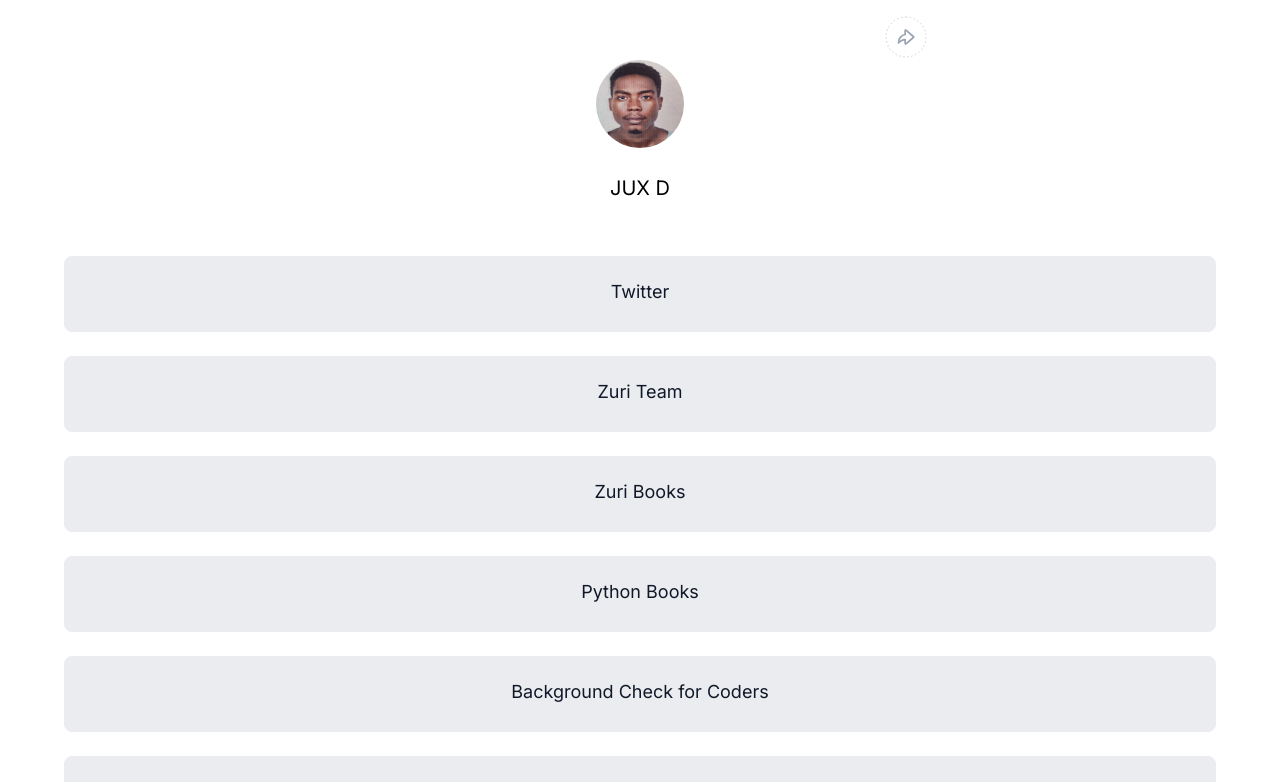
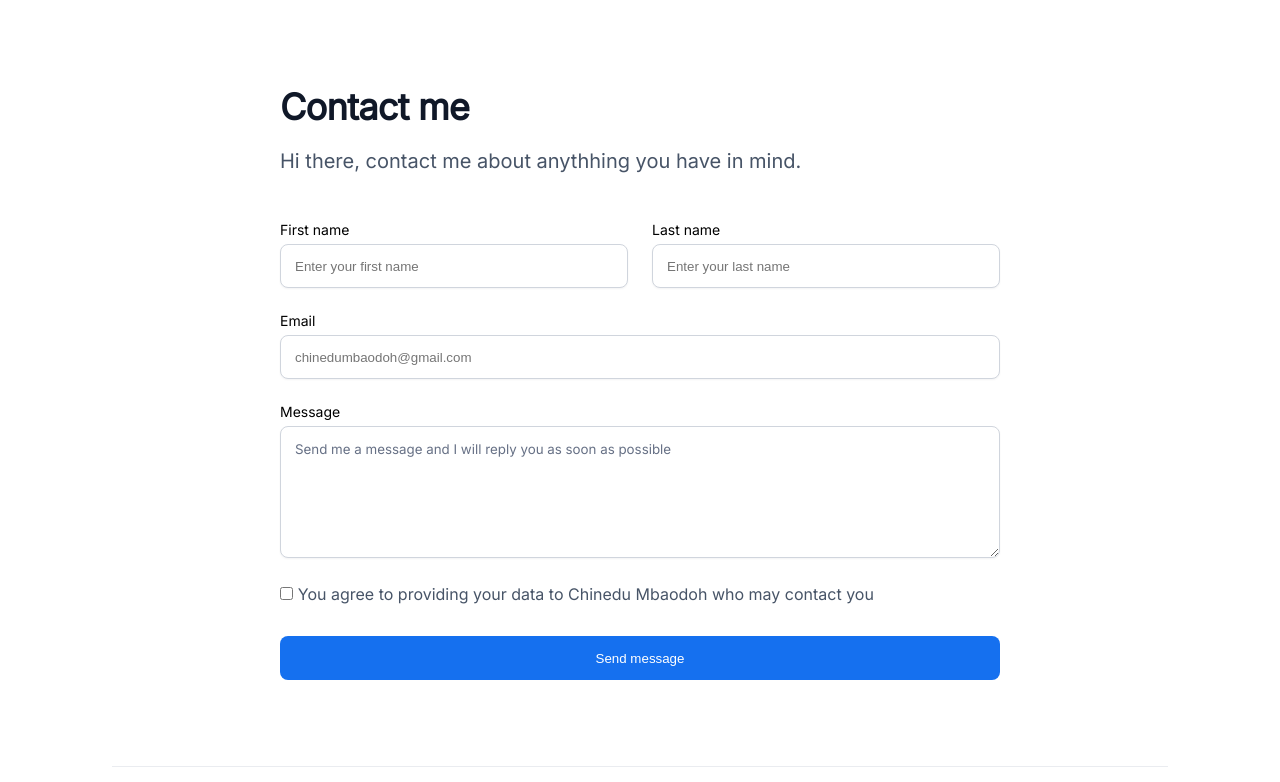
Before and after one commit to nitoC/zuriFirst, a React (Create React App) app: page /contact in a window 1280 px wide. Shown: the top 782 px of the page. Built offline with nearby package versions, Linux system fonts and the light colour scheme.

Commit message:
feat(styles): add contact styles

```diff
--- a/package.json
+++ b/package.json
@@ -10,6 +10,8 @@
     "react-dom": "^18.2.0",
     "react-router-dom": "^6.4.3",
     "react-scripts": "5.0.1",
+    "sass": "^1.55.0",
+    "scss": "^0.2.4",
     "web-vitals": "^2.1.4"
   },
   "scripts": {
--- /dev/null
+++ b/src/App.js
@@ -0,0 +1,21 @@
+import React from 'react';
+import Home from './components/Home';
+import Contact from './components/Contact';
+import {
+    BrowserRouter as Router,
+    Routes,
+    Route
+  } from "react-router-dom";
+
+function App() {
+    return (
+        <Router>
+            <Routes>
+            <Route path='/' element = {<Home/>}/>
+            <Route  path='/contact' element = {<Contact/>}/>
+            </Routes>
+        </Router>
+     );
+}
+
+export default App;
--- a/src/components/Contact.jsx
+++ b/src/components/Contact.jsx
@@ -13,18 +13,20 @@ function Contact() {
       <form className="form">
         <div className="name">
           <label htmlFor="first_name">
-            first name
+            First name
             <input
               type="text"
               id="first_name"
+              className="name_input"
               placeholder="Enter your first name"
             />
           </label>
           <label htmlFor="last_name">
-            last name
+            Last name
             <input
               type="text"
               id="last_name"
+              className="name_input"
               placeholder="Enter your last name"
             />
           </label>
@@ -42,7 +44,7 @@ function Contact() {
         <label htmlFor="terms">
             <input type="checkbox" id="terms" />
             <div className="check_text">
-                You agree to providing your data to Chinedu Mbaodoh who may contace you
+                You agree to providing your data to Chinedu Mbaodoh who may contact you
             </div>
         </label>
         <div className="button">
@@ -51,8 +53,8 @@ function Contact() {
             </button>
         </div>
       </form>
-      <Footer/>
     </div>
+    <Footer/>
     </div>
   );
 }
--- a/src/components/App.jsx
+++ b/src/components/Home.jsx
@@ -1,11 +1,11 @@
 
 import { useEffect, useState } from 'react';
-import '../styles/App.css';
 import Footer from './Footer';
 import Link from './link';
 import Social from './Social';
 
-function App() {
+
+function Home() {
   const [visibility, setvisibility] = useState('none');
   const handleDisplay = ()=>{
     if(visibility==='none'){
@@ -105,4 +105,4 @@ useEffect(() => {
   );
 }
 
-export default App;
+export default Home;
--- a/src/components/link.jsx
+++ b/src/components/link.jsx
@@ -1,15 +1,44 @@
 import React from 'react'
+import { Link as RouterLink } from 'react-router-dom'
+
 function Link({ data }) {
   console.log(data.rf)
   return (
     <>
       {data.gloss === null ? (
-        <a href={data.ref} target='_blank' rel='noreferrer' className='links' id={data.id}>
-          {' '}
-          {data.text}
-        </a>
+        data.text !== 'contact' ? (
+          <a
+            href={data.ref}
+            target="_blank"
+            rel="noreferrer"
+            className="links"
+            id={data.id}
+          >
+            {' '}
+            {data.text}
+          </a>
+        ) : (
+          <RouterLink to='/Contact'>
+            <a
+              href={data.ref}
+              target="_blank"
+              rel="noreferrer"
+              className="links"
+              id={data.id}
+            >
+              {data.text}
+            </a>
+          </RouterLink>
+        )
       ) : (
-        <a href={data.ref} target='_blank' rel='noreferrer' className='links' gloss={data.gloss} id={data.id}>
+        <a
+          href={data.ref}
+          target="_blank"
+          rel="noreferrer"
+          className="links"
+          gloss={data.gloss}
+          id={data.id}
+        >
           {' '}
           {data.text}
         </a>
--- a/src/index.js
+++ b/src/index.js
@@ -1,7 +1,7 @@
 import React from 'react';
 import ReactDOM from 'react-dom/client';
-import './styles/index.css';
-import App from './components/App';
+import './styles/index.scss';
+import App from './App';
 
 const root = ReactDOM.createRoot(document.getElementById('root'));
 root.render(
--- a/src/styles/App.css
+++ b/src/styles/App.scss
@@ -1,14 +1,10 @@
 
-@import url('https://fonts.googleapis.com/css2?family=Inter&family=Pacifico&family=Roboto:wght@100&family=Work+Sans:wght@300&display=swap');
 *{
   padding: 0;
   margin:0;
   box-sizing: border-box;
 }
 :root{
-  --primary:#EAECF0;
-  --text:#101828;
-  --footer:#667085;
   font-family: 'Inter', sans-serif;
   font-size: 16px;
 }
@@ -46,13 +42,13 @@
 
 .links{
   display: block;
-  background-color: var(--primary);
+  background-color: $primary;
   padding: 1.5rem 2rem;
   height:4.75rem;
   text-decoration: none;
   color: var(--text);
   font-size: 1.125rem;
-  border: 1px solid var(--primary);
+  border: 1px solid $primary;
   border-radius: .5rem;
 }
 /**
@@ -131,7 +127,7 @@ color: #667085;
   justify-content: space-between;
   flex-wrap: wrap;
   padding-top: 2rem;
-  border-top: 1px solid var(--primary);
+  border-top: 1px solid $primary;
   gap: 16px;
 }
 #zuri{
--- /dev/null
+++ b/src/styles/contact.scss
@@ -0,0 +1,92 @@
+.contact_wrapper {
+  width: 100%;
+  min-height: 100vh;
+  font-family: "Inter", sans-serif;
+}
+.contact {
+  max-width: 720px;
+  padding-top: 4.6875rem;
+  margin: auto;
+  .heading,
+  .subheading {
+    text-align: left;
+    padding: 0.625rem 0;
+  }
+  .subheading {
+    color: $contact_primary;
+    font-size: 1.25rem;
+    font-weight: 25rem;
+  }
+label{
+    font-weight: 500;
+font-size: 14px;
+}
+  .heading {
+    font-weight: 600;
+    font-size: 2.25rem;
+    line-height: 2.75rem;
+    letter-spacing: -0.02em;
+    color: $contact_header;
+  }
+
+  .form {
+    width: 100%;
+    display: flex;
+    flex-direction: column;
+    gap: 1.5rem;
+    padding: 2.375rem 0;
+    .name {
+      width: 100%;
+      display: flex;
+      justify-content: space-between;
+      input {
+        display: block;
+        width: 21.75rem;
+        margin-top: 0.375rem;
+      }
+    }
+    #email,
+    #message,
+    .button {
+      width: 100%;
+      display: block;
+      margin-top: 0.375rem;
+    }
+    input:not([type="checkbox"]) {
+      height: 2.75rem;
+      color: $footer;
+      padding: 0.875rem;
+      border: 1px solid #d0d5dd;
+      box-shadow: 0px 1px 2px rgba(16, 24, 40, 0.05);
+      border-radius: 8px;
+      outline: none;
+    }
+    #message {
+      color: $footer;
+      font-family: "Inter", sans-serif;
+      height: 8.25rem;
+      padding: 0.875rem;
+      border: 1px solid #d0d5dd;
+      box-shadow: 0px 1px 2px rgba(16, 24, 40, 0.05);
+      border-radius: 8px;
+      outline: none;
+    }
+    .check_text {
+      display: inline-block;
+      padding: 0 0.3rem;
+      font-weight: 400px;
+      font-size: 1rem;
+      line-height: 24px;
+      color: $contact_primary;
+    }
+    #btn_submit {
+      width: 100%;
+      background-color: $contact_btn;
+      color: white;
+      font-weight: 37.5rem;
+      border: none;
+      height: 2.75rem;
+      border-radius: 8px;
+    }
+  }
+}
--- a/src/styles/index.css
+++ /dev/null
@@ -1,5 +0,0 @@
-body {
-  margin: 0;
-  -webkit-font-smoothing: antialiased;
-  -moz-osx-font-smoothing: grayscale;
-}
--- /dev/null
+++ b/src/styles/index.scss
@@ -0,0 +1,15 @@
+$primary:#EAECF0;
+$text:#101828;
+$footer:#667085;
+$contact_header: #101828;
+$contact_btn:#1570EF;
+$contact_primary:#475467;
+@import 'contact';
+@import 'App';
+@import 'https://fonts.googleapis.com/css2?family=Inter&family=Pacifico&family=Roboto:wght@100&family=Work+Sans:wght@300&display=swap';
+
+body {
+  margin: 0;
+  -webkit-font-smoothing: antialiased;
+  -moz-osx-font-smoothing: grayscale;
+}
```
Also changed, not shown: src/styles/contact.css (deleted, +0 -12 lines), 1 other file (tests, documents, lock files or other folders).
